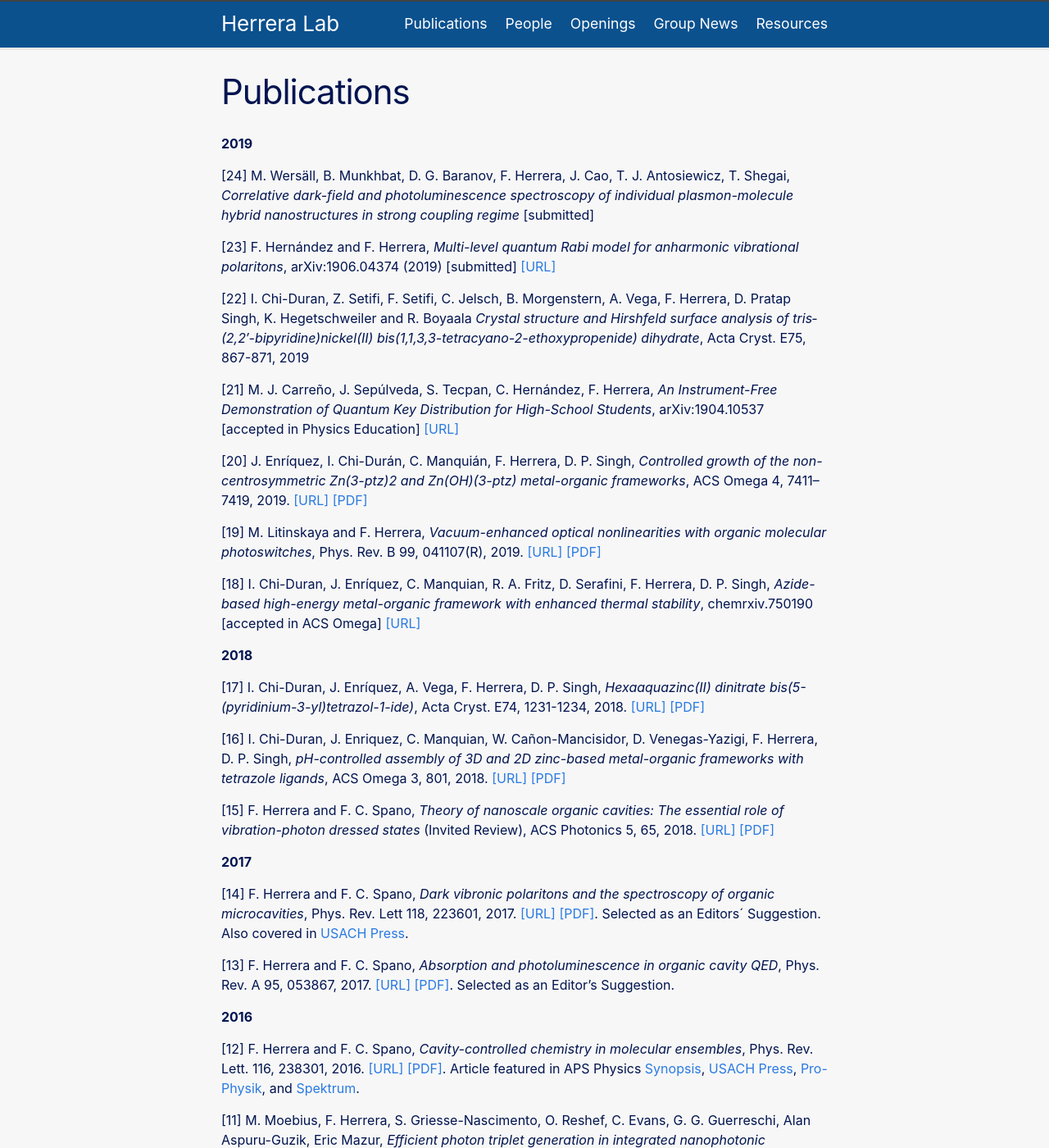
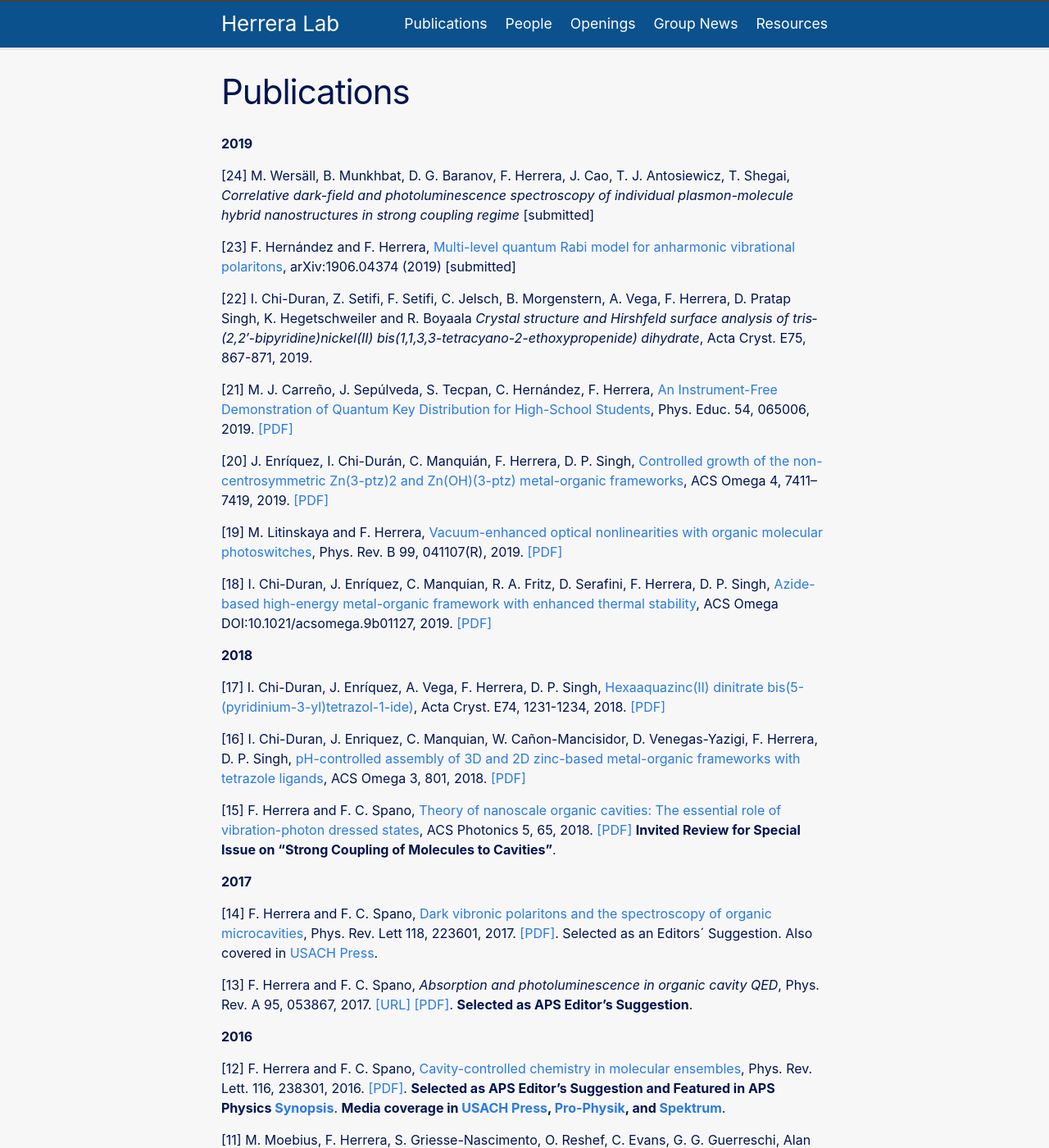
Before and after one commit to fherreralab/fherreralab.github.io, a Jekyll site: the page built from publications.md, in a window 1280 px wide and 1400 px high. Shown: the whole window at 82% size. Built offline with Jekyll 4.4.1, drawn with Linux system fonts in a browser that asks for light colours; some of the changed text lies outside the part shown.

Commit message:
updated publications, people, about

```diff
--- a/publications.md
+++ b/publications.md
@@ -8,64 +8,66 @@ permalink: /publications/
 
 [24] M. Wersäll, B. Munkhbat, D. G. Baranov, F. Herrera, J. Cao, T. J. Antosiewicz, T. Shegai, *Correlative dark-field and photoluminescence spectroscopy of individual plasmon-molecule hybrid nanostructures in strong coupling regime* [submitted]
 
-[23] F. Hernández and F. Herrera, *Multi-level quantum Rabi model for anharmonic vibrational polaritons*, arXiv:1906.04374 (2019) [submitted] [[URL]](https://arxiv.org/abs/1906.04374)
+[23] F. Hernández and F. Herrera, [Multi-level quantum Rabi model for anharmonic vibrational polaritons](https://arxiv.org/abs/1906.04374), arXiv:1906.04374 (2019) [submitted]
 
-[22] I. Chi-Duran, Z. Setifi, F. Setifi, C. Jelsch, B. Morgenstern, A. Vega, F. Herrera, D. Pratap Singh, K. Hegetschweiler and R. Boyaala *Crystal structure and Hirshfeld surface analysis of tris­(2,2′-bi­pyridine)­nickel(II) bis­(1,1,3,3-tetra­cyano-2-eth­oxy­propenide) dihydrate*, Acta Cryst. E75, 867-871, 2019
+[22] I. Chi-Duran, Z. Setifi, F. Setifi, C. Jelsch, B. Morgenstern, A. Vega, F. Herrera, D. Pratap Singh, K. Hegetschweiler and R. Boyaala *Crystal structure and Hirshfeld surface analysis of tris­(2,2′-bi­pyridine)­nickel(II) bis­(1,1,3,3-tetra­cyano-2-eth­oxy­propenide) dihydrate*, Acta Cryst. E75, 867-871, 2019.
 
 
-[21] M. J. Carreño, J. Sepúlveda, S. Tecpan, C. Hernández, F. Herrera, *An Instrument-Free Demonstration of Quantum Key Distribution for High-School Students*, arXiv:1904.10537 [accepted in Physics Education] [[URL]](https://arxiv.org/abs/1904.10537)
+[21] M. J. Carreño, J. Sepúlveda, S. Tecpan, C. Hernández, F. Herrera, [An Instrument-Free Demonstration of Quantum Key Distribution for High-School Students](https://doi.org/10.1088/1361-6552/ab377c), Phys. Educ. 54, 065006, 2019. [[PDF]]({{ "/assets/papers/2019 An instrument-free demonstration of quantum key distribution for high-school students.pdf" | absolute_url}})
 
-[20] J. Enríquez, I. Chi-Durán, C. Manquián, F. Herrera, D. P. Singh, *Controlled growth of the non-centrosymmetric Zn(3-ptz)2 and Zn(OH)(3-ptz) metal-organic frameworks*, ACS Omega 4, 7411–7419, 2019. [[URL]](https://pubs.acs.org/doi/10.1021/acsomega.9b00236) [[PDF]]({{ "/assets/papers/2019 Controlled Growth of the Noncentrosymmetric Zn(3-ptz)2 and Zn(OH)(3-ptz) Metal–Organic Frameworks.pdf" | absolute_url}})
+[20] J. Enríquez, I. Chi-Durán, C. Manquián, F. Herrera, D. P. Singh, [Controlled growth of the non-centrosymmetric Zn(3-ptz)2 and Zn(OH)(3-ptz) metal-organic frameworks](https://pubs.acs.org/doi/10.1021/acsomega.9b00236), ACS Omega 4, 7411–7419, 2019. [[PDF]]({{ "/assets/papers/2019 Controlled Growth of the Noncentrosymmetric Zn(3-ptz)2 and Zn(OH)(3-ptz) Metal–Organic Frameworks.pdf" | absolute_url}})
 
 
-[19] M. Litinskaya and F. Herrera, *Vacuum-enhanced optical nonlinearities with organic molecular photoswitches*, Phys. Rev. B 99, 041107(R), 2019. [[URL]](https://journals.aps.org/prb/abstract/10.1103/PhysRevB.99.041107) [[PDF]]({{ "/assets/papers/2019 Vacuum-enhanced optical nonlinearities with disordered molecular photoswitches.pdf" | absolute_url}})
+[19] M. Litinskaya and F. Herrera, [Vacuum-enhanced optical nonlinearities with organic molecular photoswitches](https://journals.aps.org/prb/abstract/10.1103/PhysRevB.99.041107), Phys. Rev. B 99, 041107(R), 2019. [[PDF]]({{ "/assets/papers/2019 Vacuum-enhanced optical nonlinearities with disordered molecular photoswitches.pdf" | absolute_url}})
 
 
-[18] I. Chi-Duran, J. Enríquez, C. Manquian, R. A. Fritz, D. Serafini, F. Herrera, D. P. Singh, *Azide-based high-energy metal-organic framework with enhanced thermal stability*, chemrxiv.750190 [accepted in ACS Omega] [[URL]](https://doi.org/10.26434/chemrxiv.7501901.v1)
+[18] I. Chi-Duran, J. Enríquez, C. Manquian, R. A. Fritz, D. Serafini, F. Herrera, D. P. Singh, [Azide-based high-energy metal-organic framework with enhanced thermal stability](https://pubs.acs.org/doi/abs/10.1021/acsomega.9b01127), ACS Omega DOI:10.1021/acsomega.9b01127, 2019. [[PDF]]({{ "/assets/papers/2019 Azide-based high-energy metal-organic frameworks with enhanced thermal stability.pdf" | absolute_url}})
+
+
 
 
 **2018**
 
 
-[17] I. Chi-Duran, J. Enríquez, A. Vega, F. Herrera, D. P. Singh, *Hexa­aqua­zinc(II) dinitrate bis­(5-(pyridinium-3-yl)tetra­zol-1-ide)*, Acta Cryst. E74, 1231-1234, 2018. [[URL]](http://scripts.iucr.org/cgi-bin/paper?S205698901801112X)  [[PDF]]({{ "/assets/papers/2018 molecular crystal.pdf" | absolute_url}})
+[17] I. Chi-Duran, J. Enríquez, A. Vega, F. Herrera, D. P. Singh, [Hexa­aqua­zinc(II) dinitrate bis­(5-(pyridinium-3-yl)tetra­zol-1-ide)](http://scripts.iucr.org/cgi-bin/paper?S205698901801112X), Acta Cryst. E74, 1231-1234, 2018.  [[PDF]]({{ "/assets/papers/2018 molecular crystal.pdf" | absolute_url}})
 
-[16] I. Chi-Duran, J. Enriquez, C. Manquian, W. Cañon-Mancisidor, D. Venegas-Yazigi, F. Herrera, D. P. Singh, *pH-controlled assembly of 3D and 2D zinc-based metal-organic frameworks with tetrazole ligands*, ACS Omega 3, 801, 2018. [[URL]](https://pubs.acs.org/doi/abs/10.1021/acsomega.7b01792) [[PDF]]({{ "/assets/papers/2018 pH-Controlled Assembly of 3D and 2D Zinc-Based Metal-Organic Frameworks with Tetrazole Ligands.pdf" | absolute_url}})
+[16] I. Chi-Duran, J. Enriquez, C. Manquian, W. Cañon-Mancisidor, D. Venegas-Yazigi, F. Herrera, D. P. Singh, [pH-controlled assembly of 3D and 2D zinc-based metal-organic frameworks with tetrazole ligands](https://pubs.acs.org/doi/abs/10.1021/acsomega.7b01792), ACS Omega 3, 801, 2018. [[PDF]]({{ "/assets/papers/2018 pH-Controlled Assembly of 3D and 2D Zinc-Based Metal-Organic Frameworks with Tetrazole Ligands.pdf" | absolute_url}})
 
 
-[15] F. Herrera and F. C. Spano, *Theory of nanoscale organic cavities: The essential role of vibration-photon dressed states* (Invited Review), ACS Photonics 5, 65, 2018. [[URL]](http://pubs.acs.org/doi/10.1021/acsphotonics.7b00728) [[PDF]]({{ "/assets/papers/2017 (ASAP) Theory of Nanoscale Organic Cavities The Essential Role of Vibration-Photon Dressed States.pdf" | absolute_url}})
+[15] F. Herrera and F. C. Spano, [Theory of nanoscale organic cavities: The essential role of vibration-photon dressed states](http://pubs.acs.org/doi/10.1021/acsphotonics.7b00728), ACS Photonics 5, 65, 2018. [[PDF]]({{ "/assets/papers/2017 (ASAP) Theory of Nanoscale Organic Cavities The Essential Role of Vibration-Photon Dressed States.pdf" | absolute_url}}) **Invited Review for Special Issue on “Strong Coupling of Molecules to Cavities”**.
 
 **2017**
 
-[14] F. Herrera and F. C. Spano, *Dark vibronic polaritons and the spectroscopy of organic microcavities*, Phys. Rev. Lett 118, 223601, 2017. [[URL]](https://journals.aps.org/prl/abstract/10.1103/PhysRevLett.118.223601) [[PDF]]({{ "/assets/papers/2017 Dark Vibronic Polaritons and the Spectroscopy of Organic Microcavities.pdf" | absolute_url}}). Selected as an Editors´ Suggestion. Also covered in [USACH Press](http://www.udesantiagoaldia.usach.cl/content/investigador-de-la-universidad-realiza-aporte-mundial-en-torno-fisica-cuantica).
+[14] F. Herrera and F. C. Spano, [Dark vibronic polaritons and the spectroscopy of organic microcavities](https://journals.aps.org/prl/abstract/10.1103/PhysRevLett.118.223601), Phys. Rev. Lett 118, 223601, 2017. [[PDF]]({{ "/assets/papers/2017 Dark Vibronic Polaritons and the Spectroscopy of Organic Microcavities.pdf" | absolute_url}}). Selected as an Editors´ Suggestion. Also covered in [USACH Press](http://www.udesantiagoaldia.usach.cl/content/investigador-de-la-universidad-realiza-aporte-mundial-en-torno-fisica-cuantica).
 
-[13] F. Herrera and  F. C. Spano, *Absorption and photoluminescence in organic cavity QED*, Phys. Rev. A 95, 053867, 2017. [[URL]](https://journals.aps.org/pra/abstract/10.1103/PhysRevA.95.053867) [[PDF]]({{ "/assets/papers/2017 Absorption and photoluminescence in organic cavity QED.pdf" | absolute_url}}). Selected as an Editor's Suggestion.
+[13] F. Herrera and  F. C. Spano, *Absorption and photoluminescence in organic cavity QED*, Phys. Rev. A 95, 053867, 2017. [[URL]](https://journals.aps.org/pra/abstract/10.1103/PhysRevA.95.053867) [[PDF]]({{ "/assets/papers/2017 Absorption and photoluminescence in organic cavity QED.pdf" | absolute_url}}). **Selected as APS Editor's Suggestion**.
 
 **2016**
 
-[12] F. Herrera and F. C. Spano, *Cavity-controlled chemistry in molecular ensembles*, Phys. Rev. Lett. 116, 238301, 2016. [[URL]](https://journals.aps.org/prl/abstract/10.1103/PhysRevLett.116.238301) [[PDF]]({{"/assets/papers/2016 Cavity-controlled chemistry in molecular ensembles.pdf" | absolute_url}}). Article featured in APS Physics [Synopsis](http://physics.aps.org/synopsis-for/10.1103/PhysRevLett.116.238301), [USACH Press](http://www.udesantiagoaldia.usach.cl/content/academico-realiza-hallazgo-sobre-control-de-reacciones-quimicas-usando-optica-cuantica), [Pro-Physik](http://www.pro-physik.de/details/news/9451181/Wie_Vakuum_auf_chemische_Reaktionen_wirkt.html), and [Spektrum](http://www.spektrum.de/news/chemische-effizienz-aus-dem-nichts/1414179).
+[12] F. Herrera and F. C. Spano, [Cavity-controlled chemistry in molecular ensembles](https://journals.aps.org/prl/abstract/10.1103/PhysRevLett.116.238301), Phys. Rev. Lett. 116, 238301, 2016. [[PDF]]({{"/assets/papers/2016 Cavity-controlled chemistry in molecular ensembles.pdf" | absolute_url}}). **Selected as APS Editor's Suggestion and Featured in APS Physics [Synopsis](http://physics.aps.org/synopsis-for/10.1103/PhysRevLett.116.238301)**. **Media coverage in [USACH Press](http://www.udesantiagoaldia.usach.cl/content/academico-realiza-hallazgo-sobre-control-de-reacciones-quimicas-usando-optica-cuantica), [Pro-Physik](http://www.pro-physik.de/details/news/9451181/Wie_Vakuum_auf_chemische_Reaktionen_wirkt.html), and [Spektrum](http://www.spektrum.de/news/chemische-effizienz-aus-dem-nichts/1414179)**.
 
-[11] M. Moebius, F. Herrera, S. Griesse-Nascimento, O. Reshef, C. Evans, G. G. Guerreschi, Alan Aspuru-Guzik, Eric Mazur,  *Efficient photon triplet generation in integrated nanophotonic waveguides*, Opt. Express 24, 9932, 2016. [[URL]](https://www.osapublishing.org/oe/abstract.cfm?uri=oe-24-9-9932) [[PDF]]({{"/assets/papers/2016 Efficient photon triplet generation in integrated nanophotonic waveguides.pdf" | absolute_url}})
+[11] M. Moebius, F. Herrera, S. Griesse-Nascimento, O. Reshef, C. Evans, G. G. Guerreschi, Alan Aspuru-Guzik, Eric Mazur,   [Efficient photon triplet generation in integrated nanophotonic waveguides](https://www.osapublishing.org/oe/abstract.cfm?uri=oe-24-9-9932), Opt. Express 24, 9932, 2016. [[PDF]]({{"/assets/papers/2016 Efficient photon triplet generation in integrated nanophotonic waveguides.pdf" | absolute_url}})
 
 **2015**
 
-[10] B. Zhu, J. Schachenmayer, M. Xu, F. Herrera, J. G. Restrepo, M. J. Holland, A. M. Rey, *Synchronization of interacting quantum dipoles*, New J. Phys. 17, 083063, 2015. [[URL]](http://iopscience.iop.org/article/10.1088/1367-2630/17/8/083063/meta) [[PDF]]({{"/assets/papers/2015 Synchronization of interacting quantum dipoles.pdf" | absolute_url}})
+[10] B. Zhu, J. Schachenmayer, M. Xu, F. Herrera, J. G. Restrepo, M. J. Holland, A. M. Rey, [Synchronization of interacting quantum dipoles](http://iopscience.iop.org/article/10.1088/1367-2630/17/8/083063/meta), New J. Phys. 17, 083063, 2015.  [[PDF]]({{"/assets/papers/2015 Synchronization of interacting quantum dipoles.pdf" | absolute_url}})
 
 **2014 and Earlier**
 
-[9] F. Herrera, B. Peropadre, L. A. Pachon, S. Saikin, A. Aspuru-Guzik, *Quantum nonlinear optics with polar J-aggregates in microcavities*, J. Phys. Chem. Lett. 5, 3708, 2014. [[URL]](http://pubs.acs.org/doi/abs/10.1021/jz501905h) [[PDF]]({{"/assets/papers/2014 Quantum Nonlinear Optics with Polar J‑Aggregates in Microcavities.pdf" | absolute_url}})
+[9] F. Herrera, B. Peropadre, L. A. Pachon, S. Saikin, A. Aspuru-Guzik, [Quantum nonlinear optics with polar J-aggregates in microcavities](http://pubs.acs.org/doi/abs/10.1021/jz501905h), J. Phys. Chem. Lett. 5, 3708, 2014. [[PDF]]({{"/assets/papers/2014 Quantum Nonlinear Optics with Polar J‑Aggregates in Microcavities.pdf" | absolute_url}})
 
-[8] F. Herrera, Y. Cao, S. Kais, K. B. Whaley, *Infrared-dressed entanglement of cold open-shell polar molecules for universal matchgate quantum computing*, New J. Phys. 16, 075001, 2014. [[URL]](http://iopscience.iop.org/1367-2630/16/7/075001/) [[PDF]]({{"/assets/papers/2014 Infrared-matchgate.pdf" | absolute_url}})
+[8] F. Herrera, Y. Cao, S. Kais, K. B. Whaley, [Infrared-dressed entanglement of cold open-shell polar molecules for universal matchgate quantum computing](http://iopscience.iop.org/1367-2630/16/7/075001/), New J. Phys. 16, 075001, 2014. [[PDF]]({{"/assets/papers/2014 Infrared-matchgate.pdf" | absolute_url}})
 
-[7] A.A. Kocherzhenko, J. Dawlaty, B. P. Abolins, F. Herrera, D. B. Abraham, K. B. Whaley, *Collective effects in linear spectroscopy of dipole-coupled molecular arrays*, Phys. Rev. A 90, 062502, 2014. [[URL]](http://journals.aps.org/pra/abstract/10.1103/PhysRevA.90.062502) [[PDF]]({{"/assets/papers/2014 KMM_Submitted.pdf" | absolute_url}})
+[7] A.A. Kocherzhenko, J. Dawlaty, B. P. Abolins, F. Herrera, D. B. Abraham, K. B. Whaley, [Collective effects in linear spectroscopy of dipole-coupled molecular arrays](http://journals.aps.org/pra/abstract/10.1103/PhysRevA.90.062502), Phys. Rev. A 90, 062502, 2014. [[PDF]]({{"/assets/papers/2014 KMM_Submitted.pdf" | absolute_url}})
 
 [6] F. Herrera, S. Kais, K. B. Whaley, *Entanglement creation in cold molecular gases using strong laser pulses*, arXiv:1302.6444.
 
-[5] F. Herrera, K. W. Madison, R. V. Krems, M. Berciu, *Investigating polaron transitions with polar molecules*, Phys. Rev. Lett. 110, 223002, 2013. [[URL]](http://journals.aps.org/prl/abstract/10.1103/PhysRevLett.110.223002) [[PDF]]({{"/assets/papers/2013 Investigating Polaron Transitions with Polar Molecules.pdf" | absolute_url}})
+[5] F. Herrera, K. W. Madison, R. V. Krems, M. Berciu, [Investigating polaron transitions with polar molecules](http://journals.aps.org/prl/abstract/10.1103/PhysRevLett.110.223002), Phys. Rev. Lett. 110, 223002, 2013. [[PDF]]({{"/assets/papers/2013 Investigating Polaron Transitions with Polar Molecules.pdf" | absolute_url}})
 
-[4] F. Herrera and R. V. Krems, *Tunable Holstein model with cold polar molecules*, Phys. Rev. A 84, 051401(R), 2011. [[URL]](http://journals.aps.org/pra/abstract/10.1103/PhysRevA.84.051401) [[PDF]]({{"/assets/papers/2011 Tunable Holstein model with cold polar molecules.pdf" | absolute_url}})
+[4] F. Herrera and R. V. Krems, [Tunable Holstein model with cold polar molecules](http://journals.aps.org/pra/abstract/10.1103/PhysRevA.84.051401),  Phys. Rev. A 84, 051401(R), 2011. [[PDF]]({{"/assets/papers/2011 Tunable Holstein model with cold polar molecules.pdf" | absolute_url}})
 
-[3] J. Perez-Rıos, F. Herrera, R. V. Krems, *External field control of collective spin excitations in an optical lattice of 2Σ molecules*, New. J. Phys. 12, 103007, 2010. [[URL]](http://iopscience.iop.org/1367-2630/12/10/103007/) [[PDF]]({{"/assets/papers/2010 External field control of collective spin excitations in an optical lattice of 2-sigma molecules.pdf" | absolute_url}})
+[3] J. Perez-Rıos, F. Herrera, R. V. Krems, [External field control of collective spin excitations in an optical lattice of 2Σ molecules](http://iopscience.iop.org/1367-2630/12/10/103007/), New. J. Phys. 12, 103007, 2010. [[PDF]]({{"/assets/papers/2010 External field control of collective spin excitations in an optical lattice of 2-sigma molecules.pdf" | absolute_url}})
 
-[2] F. Herrera, M. Litinskaya, R. V. Krems, *Tunable disorder in a crystal of cold polar molecules*, Phys. Rev. A 82, 033428, 2010. [[URL]](http://journals.aps.org/pra/abstract/10.1103/PhysRevA.82.033428) [[PDF]]({{"/assets/papers/2010 Tunable disorder in a crystal of cold polar molecules.pdf" | absolute_url}})
+[2] F. Herrera, M. Litinskaya, R. V. Krems, [Tunable disorder in a crystal of cold polar molecules](http://journals.aps.org/pra/abstract/10.1103/PhysRevA.82.033428), Phys. Rev. A 82, 033428, 2010. [[PDF]]({{"/assets/papers/2010 Tunable disorder in a crystal of cold polar molecules.pdf" | absolute_url}})
 
-[1] F. Herrera, *Magnetic field-induced interference of scattering states in ultracold collisions*, Phys. Rev. A 78, 054702, 2008. [[URL]](http://journals.aps.org/pra/abstract/10.1103/PhysRevA.78.054702) [[PDF]]({{"/assets/papers/2008 Magnetic-field-induced interference of scattering states in ultracold collisions.pdf" | absolute_url}})
+[1] F. Herrera, [Magnetic field-induced interference of scattering states in ultracold collisions](http://journals.aps.org/pra/abstract/10.1103/PhysRevA.78.054702), Phys. Rev. A 78, 054702, 2008. [[PDF]]({{"/assets/papers/2008 Magnetic-field-induced interference of scattering states in ultracold collisions.pdf" | absolute_url}})
```
Also changed, not shown: about.md (+8 -2 lines), people.md (+8 -1 lines), assets/img/partial-group-2019.jpg (added), 7 other files.
